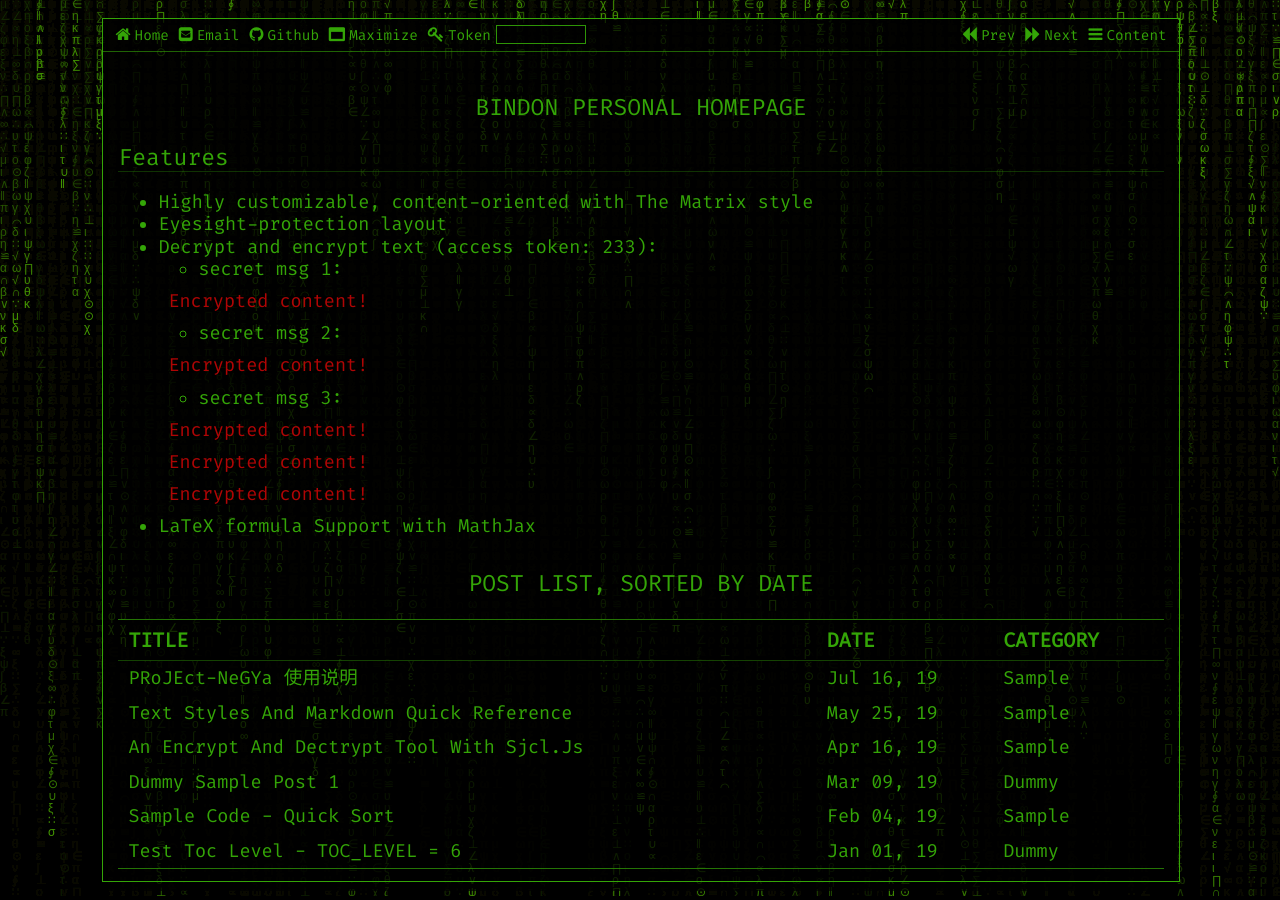
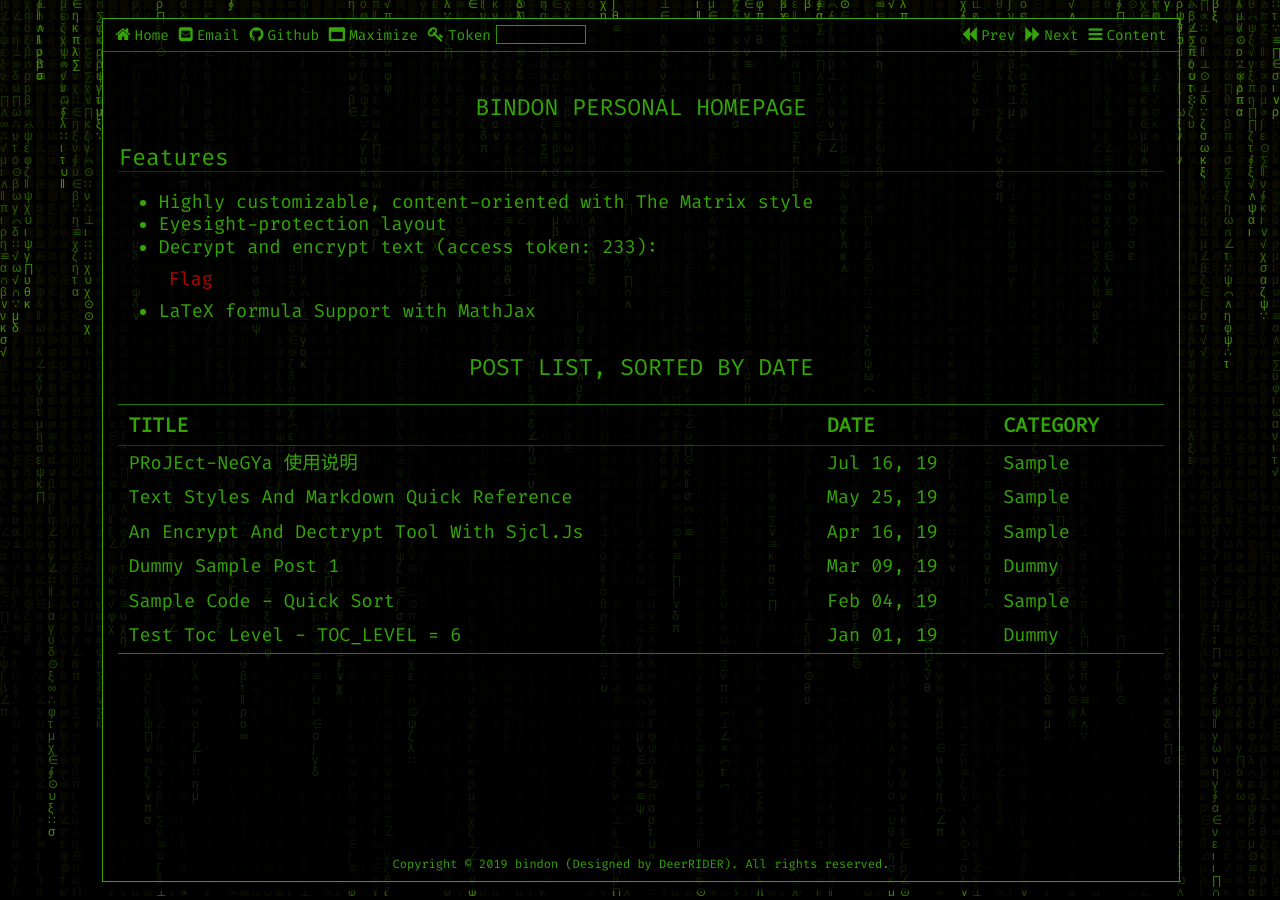
Before and after one commit to bindon/bindon.github.io, a Jekyll site: the page built from pages/index.md, in a window 1280 px wide. Built offline with Jekyll 4.4.1, drawn with Linux system fonts in a browser that asks for light colours; some of the changed lines change nothing that is shown.

Commit message:
Update encrypted contents method

```diff
--- a/_includes/header.html
+++ b/_includes/header.html
@@ -166,12 +166,18 @@
     }
     for (acc = 0; acc < elem_clct.length; acc++) {
       var encrypted = elem_clct[acc].id;
-      var ct =
-        '{"iv":"' +
-        encrypted.substring(0, 22) +
-        '==",salt:"","ct":"' +
-        encrypted.substring(22) +
-        '"}';
+      var ct = '{'
+            '"iv"    : "' + encrypted.substring(0, 22) + '==",'
+            '"v"     : 1,'     +
+            '"iter"  : 10000'  +
+            '"ks"    : "128"'  +
+            '"ts"    : "64"'   +
+            '"mode"  : "ccm"'  +
+            '"adata" : "",'    +
+            '"cipher": "aes",' +
+            '"salt"  : "",'    +
+            '"ct"    : "' + encrypted.substring(22) + '"'
+        '}';
       try {
         var txt = sjcl.json.decrypt(pwd, ct);
       } catch (e) {
--- a/pages/index.md
+++ b/pages/index.md
@@ -17,12 +17,5 @@
 * Highly customizable, content-oriented with The Matrix style
 * Eyesight-protection layout
 * Decrypt and encrypt text (access token: 233):
-  * secret msg 1:
-  <p class="encrypted" id="/MZAf/PKx9jpw8/Jnp7XQQFki2ibGnArZP46W+keVThXquhWwFROEFnbY8eC57Tw==">Encrypted content!</p>
-  * secret msg 2:
-  <p class="encrypted" id="G7D+0370pNmixIP1j7teCg1jtm9XCdOWYFH61lcM0LYWlT0hB3rS9raIs=">Encrypted content!</p>
-  * secret msg 3:
-  <p class="encrypted" id="bTR3Ougoc0EIZl8=">Encrypted content!</p>
-  <p class="encrypted" id="AhKaIxjI1R4uC7ksrRSrwQ==">Encrypted content!</p>
-  <p class="encrypted" id="AhKaIxjI1R4uC7ksrRSrwQbTR3Ougoc0EIZl8=">Encrypted content!</p>
+    <p class="encrypted" id="QuC6SpQrHSQi56O7V0NGTgGJu5fqoMiGVWaQjbWEQb">Flag</p>
 * LaTeX formula Support with MathJax
```
